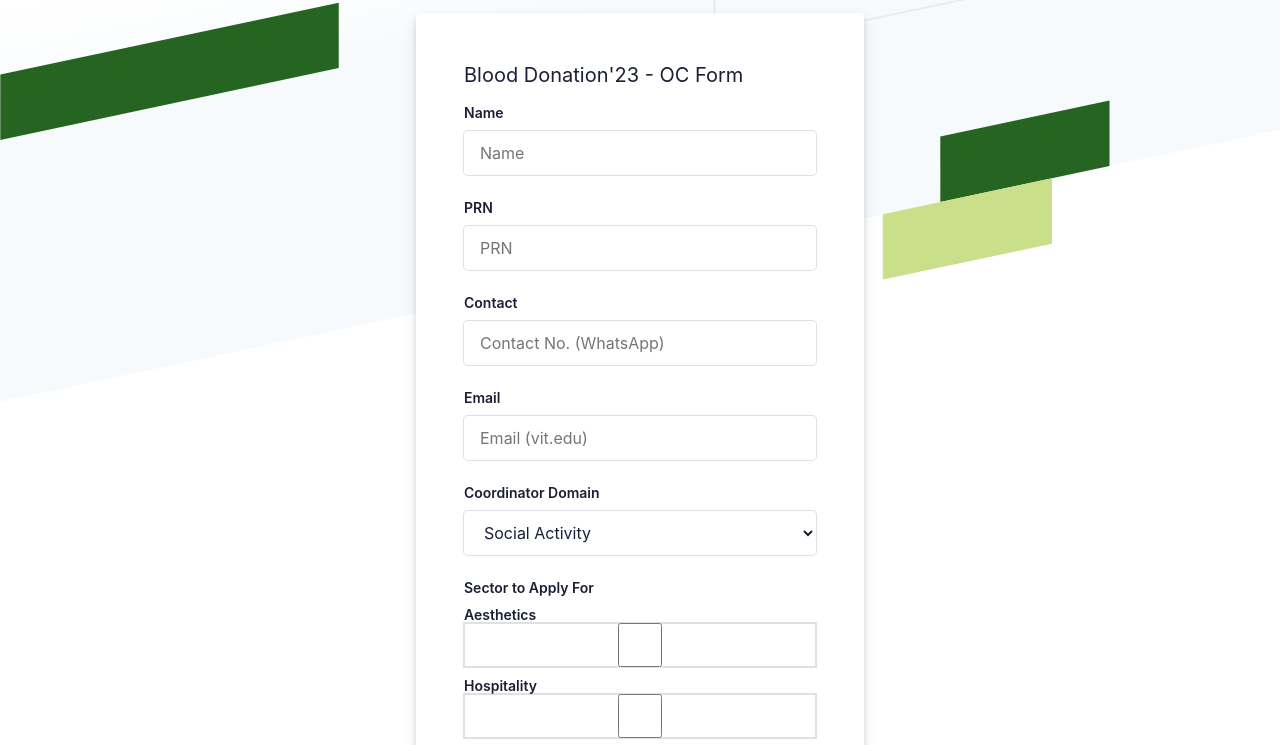
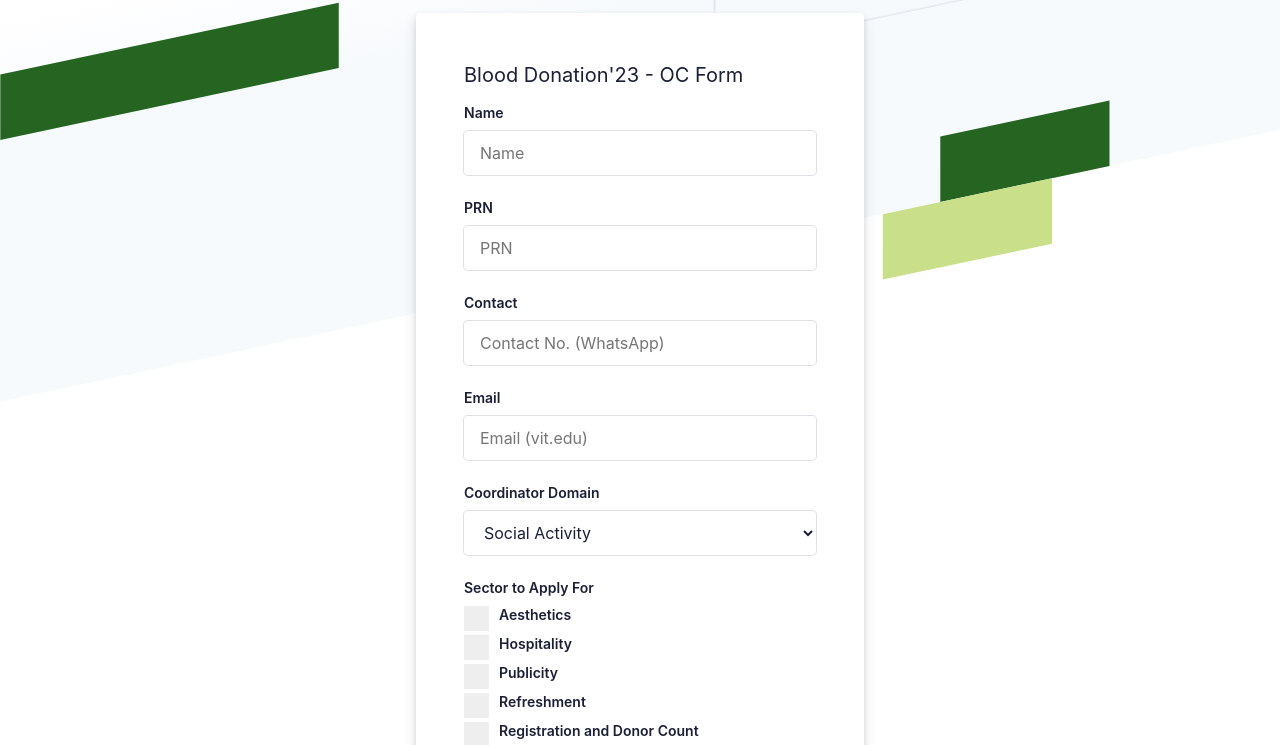
Before and after one commit to 21Sandesh/SWDBloodDonation23, a plain HTML site: page index.html in a window 1280 px wide. Shown: the part 185-930 px from the top of the page. Drawn offline with Linux system fonts and the light colour scheme.

Commit message:
Update style.css

```diff
--- a/style.css
+++ b/style.css
@@ -6,6 +6,82 @@
     word-wrap: break-word;
     font-family: -apple-system, BlinkMacSystemFont, Segoe UI, Roboto, Helvetica Neue, Ubuntu, sans-serif;
 }
+.container {
+    display: block;
+    position: relative;
+    padding-left: 35px;
+    margin-bottom: 12px;
+    cursor: pointer;
+    -webkit-user-select: none;
+    -moz-user-select: none;
+    -ms-user-select: none;
+    user-select: none;
+  }
+
+  /* Hide the browser's default checkbox */
+  .container input {
+    position: absolute;
+    opacity: 0;
+    cursor: pointer;
+    height: 0;
+    width: 0;
+  }
+
+  /* Create a custom checkbox */
+  .checkmark {
+    position: absolute;
+    top: 0;
+    left: 0;
+    height: 25px;
+    width: 25px;
+    background-color: #eee;
+  }
+
+  /* On mouse-over, add a grey background color */
+  .container:hover input ~ .checkmark {
+    background-color: #ccc;
+  }
+
+  /* When the checkbox is checked, add a blue background */
+  .container input:checked ~ .checkmark {
+    background-color: #c9df8a;
+  }
+
+  /* Create the checkmark/indicator (hidden when not checked) */
+  .checkmark:after {
+    content: "";
+    position: absolute;
+    display: none;
+  }
+
+  /* Show the checkmark when checked */
+  .container input:checked ~ .checkmark:after {
+    display: block;
+  }
+
+  /* Style the checkmark/indicator */
+  .container .checkmark:after {
+    left: 9px;
+    top: 5px;
+    width: 5px;
+    height: 10px;
+    border: solid white;
+    border-width: 0 3px 3px 0;
+    -webkit-transform: rotate(45deg);
+    -ms-transform: rotate(45deg);
+    transform: rotate(45deg);
+  }
+.bullet-point {
+    display: inline-block;
+    vertical-align: top;
+    margin-top: 0.2em; /* Adjust vertical alignment as needed */
+  }
+
+  .text {
+    display: inline-block;
+    vertical-align: top;
+    margin-left: 0.5em; /* Adjust spacing between bullet point and text as needed */
+  }
 
 body {
     min-height: 100%;
```
